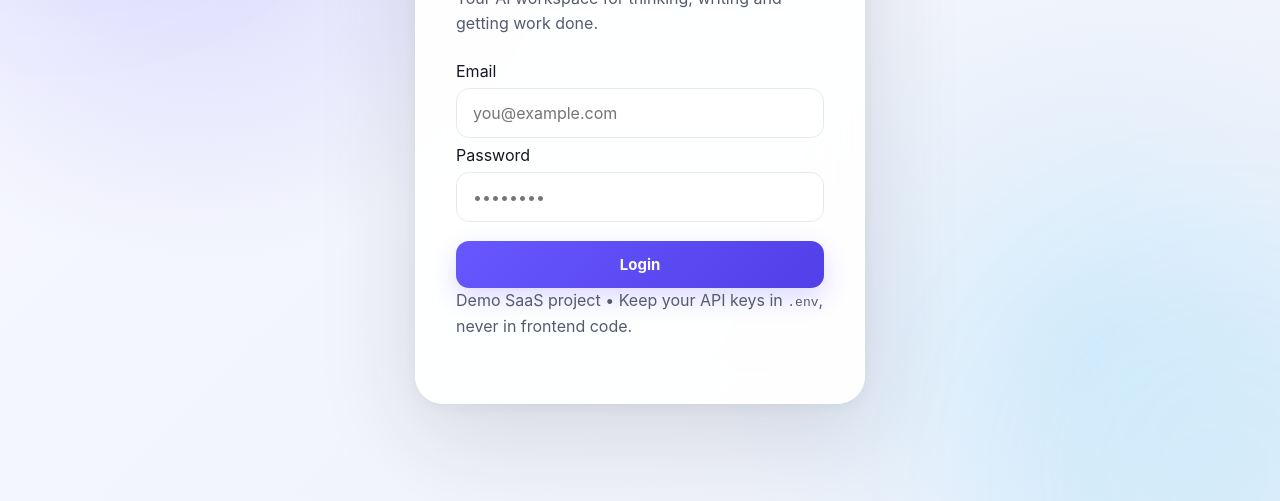
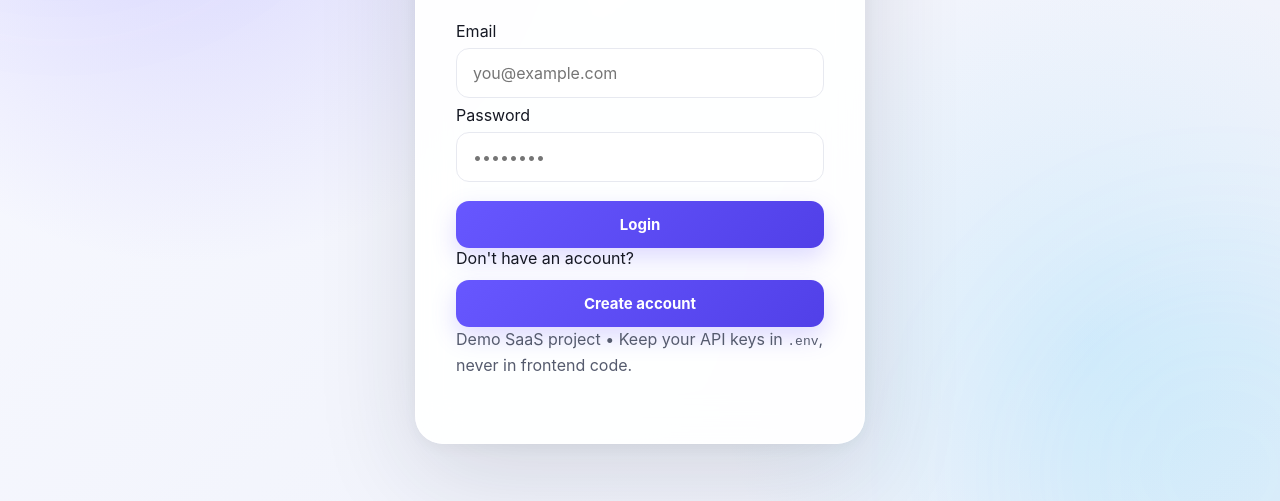
Before and after one commit to JONNALAGADDA-CHAITANYA/novaai-ai-saas, a website: page public/index.html in a window 1280 px wide. Shown: the part 299-800 px from the top of the page. Drawn offline with Linux system fonts and the light colour scheme.

Commit message:
Add create account link

```diff
--- a/public/index.html
+++ b/public/index.html
@@ -20,7 +20,16 @@
   <label>Password<input id="login-password" type="password" required placeholder="••••••••"></label>
   <button class="primary wide" type="submit">Login</button>
 </form>
-
+<div class="auth-switch">
+  <span>Don't have an account?</span>
+  <button
+    type="button"
+    class="auth-switch-btn tab"
+    data-auth="register"
+  >
+    Create account
+  </button>
+</div>
 
       <form id="register-form" class="auth-form hidden">
         <label>Name<input id="register-name" type="text" required placeholder="Your name"></label>
```
